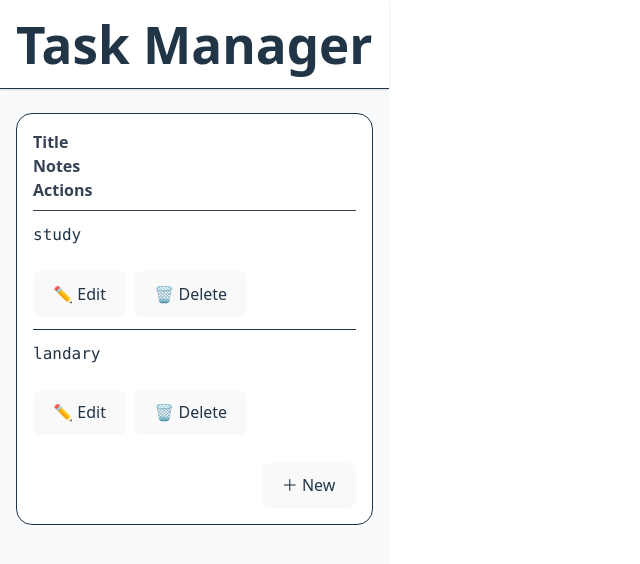
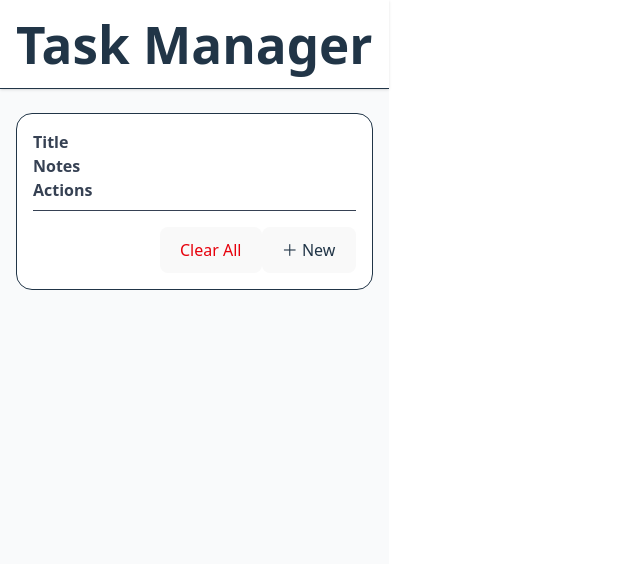
Before and after one commit to Tut314/personal_blogger, a React (Vite) app in the folder apps/client/: page / in a window 1280 px wide. Shown: the top 564 px of the page, without its empty margins (0-640 px from the left). Built offline with nearby package versions, Linux system fonts and the light colour scheme.

Commit message:
clear all tasks at once

```diff
--- a/apps/client/src/App.tsx
+++ b/apps/client/src/App.tsx
@@ -13,8 +13,8 @@ const uid = () =>
 
 export default function App() {
   const [tasks, setTasks] = useState<Task[]>(() => {
-    const loaded = loadTasks<Task>();
-    return loaded.length ? loaded : demo;
+    const stored = loadTasks<Task>();
+    return stored !== null ? stored : demo;
   });
   useEffect(() => {
     saveTasks(tasks);
@@ -54,6 +54,11 @@ export default function App() {
     if (!confirm(`Delete task "${target.title}"?`)) return;
 
     setTasks((prev) => prev.filter((item) => item.id !== target.id));
+  }
+
+  function clearAll() {
+    if (!confirm("Clear all tasks?")) return;
+    setTasks([]);
   }
 
   return (
@@ -100,6 +105,12 @@ export default function App() {
 
           <div className="flex justify-end mt-4">
             <button
+              onClick={clearAll}
+              className="px-3 py-2 rounded-lg border text-red-600 hover:bg-red-50"
+            >
+              Clear All
+            </button>
+            <button
               onClick={addTask}
               className="px-3 py-2 rounded-lg bg-blue-600"
             >
--- a/apps/client/src/lib/storage.ts
+++ b/apps/client/src/lib/storage.ts
@@ -3,7 +3,7 @@ const KEY = "tm.tasks.v1";
 export function loadTasks<T>() {
   try {
     const raw = localStorage.getItem(KEY);
-    if (!raw) return [];
+    if (raw === null) return [];
     return JSON.parse(raw) as T[];
   } catch {
     console.warn("Failed to parse localStorage data");
```
